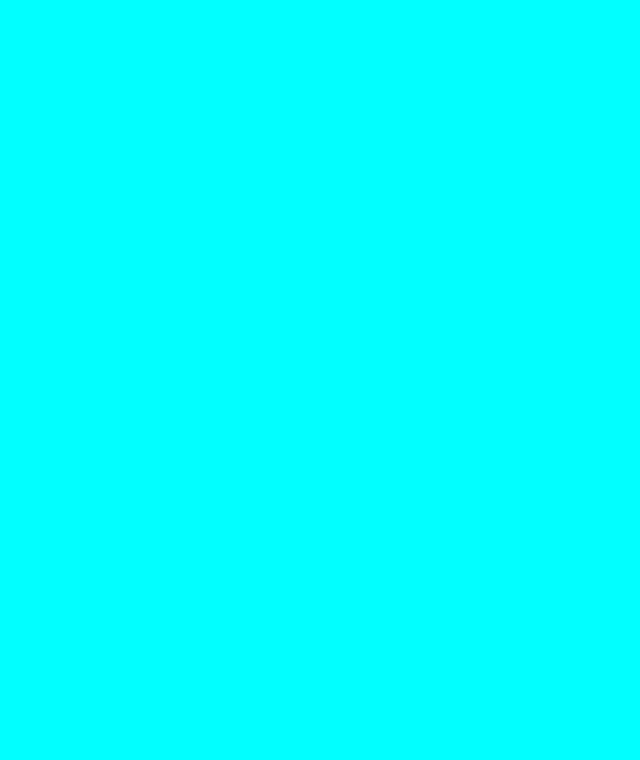
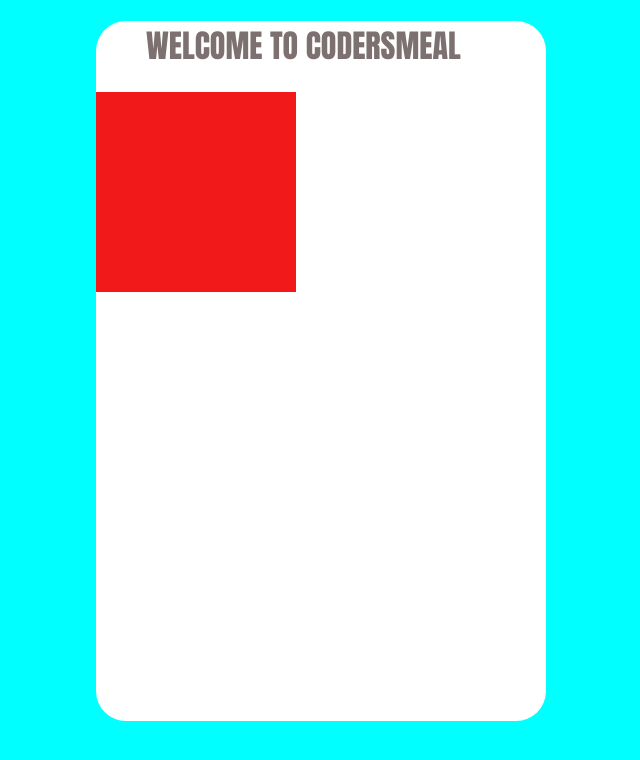
Before and after one commit to OziN199/ALX-PORTFOLIO, a plain HTML site: page ALXFOOD /index.html in a window 1280 px wide. Shown: the whole page, without its empty margins (262-902 px from the left). Drawn offline with Linux system fonts and the light colour scheme.

Commit message:
features

```diff
--- a/ALXFOOD /css/codersmeal.css
+++ b/ALXFOOD /css/codersmeal.css
@@ -2,9 +2,21 @@ body{
     background-color: aqua;
 }
 #container{
-
+    height: 700px;
+    width: 450px;
+    background-color: white;
+    margin-left: 350px;
+    border-radius: 30px;
 }
 
 .menu{
+    height: 200px;
+    width: 200px;
+    background-color: rgb(241, 25, 25);
 
 }
+h1{
+    font-family: Impact, Haettenschweiler, 'Arial Narrow Bold', sans-serif;
+    color: rgb(125, 112, 112);
+    margin-left: 50px;
+}
--- a/ALXFOOD /index.html
+++ b/ALXFOOD /index.html
@@ -8,7 +8,9 @@
     <link rel="stylesheet" href="css/codersmeal.css">
 </head>
 <body>
+
     <div id="container">
+        <h1>WELCOME TO CODERSMEAL</h1>
         <div class="menu"></div>
     </div>
 
```
